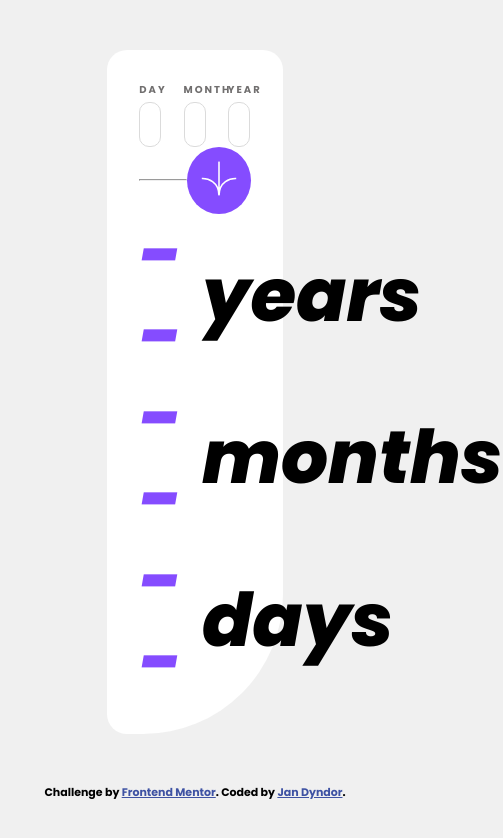
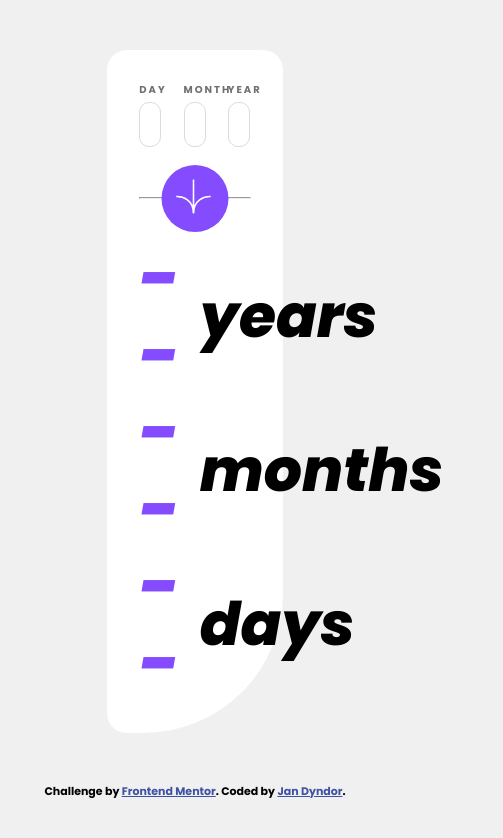
Before and after one commit to Jan-Dyndor/Frontend-Mentor, a plain HTML site: page age-calculator-app-main/index.html in a window 390 px wide. Shown: the whole page, 503 px wide, since content can reach past the window. Drawn offline with Linux system fonts and the light colour scheme.

Commit message:
adding mobile design

```diff
--- a/age-calculator-app-main/style/style.css
+++ b/age-calculator-app-main/style/style.css
@@ -121,3 +121,26 @@ input {
 
 /* ! PROBLEM nie za bardzo weim jak teraz ustawić te strzałkę blizej lewej strony i skrócić te kresekę jak wszedzie dałem wartości procentowe */
 /* mOŻESZ SIĘ POBAWIĆ PROCENTAMI i je pzomieniać, dodatkowo może rósz width of section  */
+/* Media */
+/* 1080 / 16 = 67,5rem */
+@media (max-width: 67.5rem) {
+  .iconDIV {
+    position: absolute;
+    left: 50%;
+    transform: translate(-50%, 0%);
+    height: 6.7rem;
+    width: 6.7rem;
+  }
+  .section {
+    position: relative;
+    margin: 5rem 0 4rem 0;
+  }
+  .yearsResoult,
+  .monthsResoult,
+  .daysResoult {
+    font-size: 7rem;
+  }
+  .text {
+    font-size: 6rem;
+  }
+}
```
